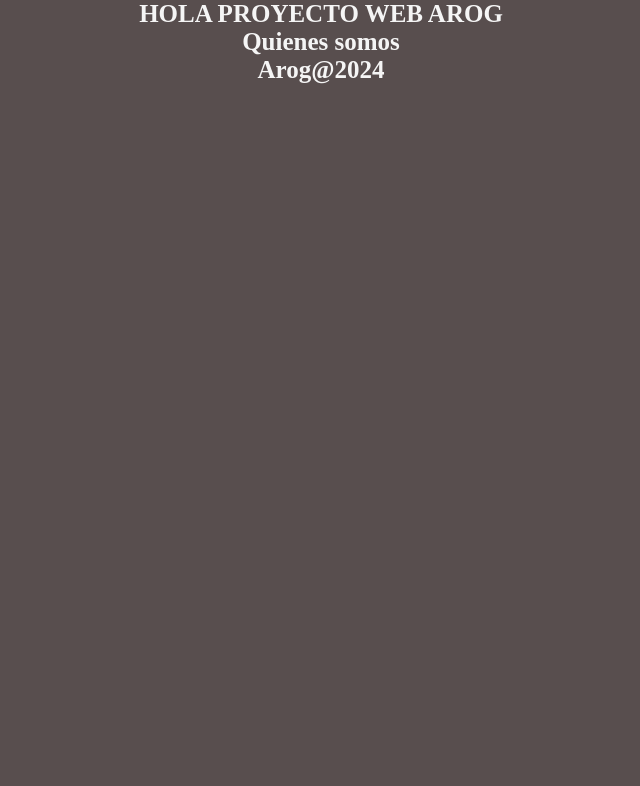
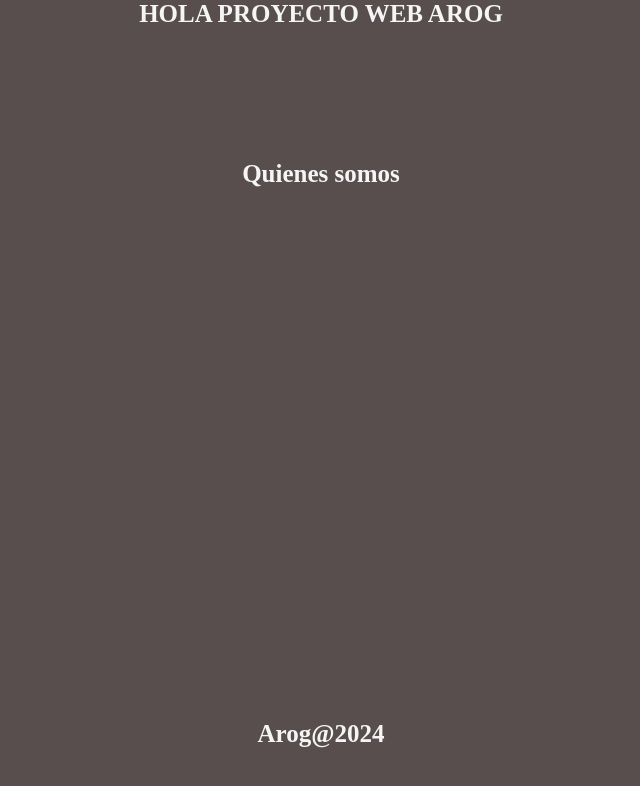
Before and after one commit to herocaes2711/proyectoarog, a plain HTML site: page index.html in a window 1280 px wide. Shown: the whole page, without its empty margins (319-959 px from the left). Drawn offline with Linux system fonts and the light colour scheme.

Commit message:
cambio de vioport

```diff
--- a/css/style.css
+++ b/css/style.css
@@ -19,3 +19,11 @@ h3{
     text-align: center;
     font-size: 25px;
 }
+header {
+    height: 20vh;
+}
+main{
+    height: 70vh;
+    width: 90%;
+    margin: auto;
+}
```
